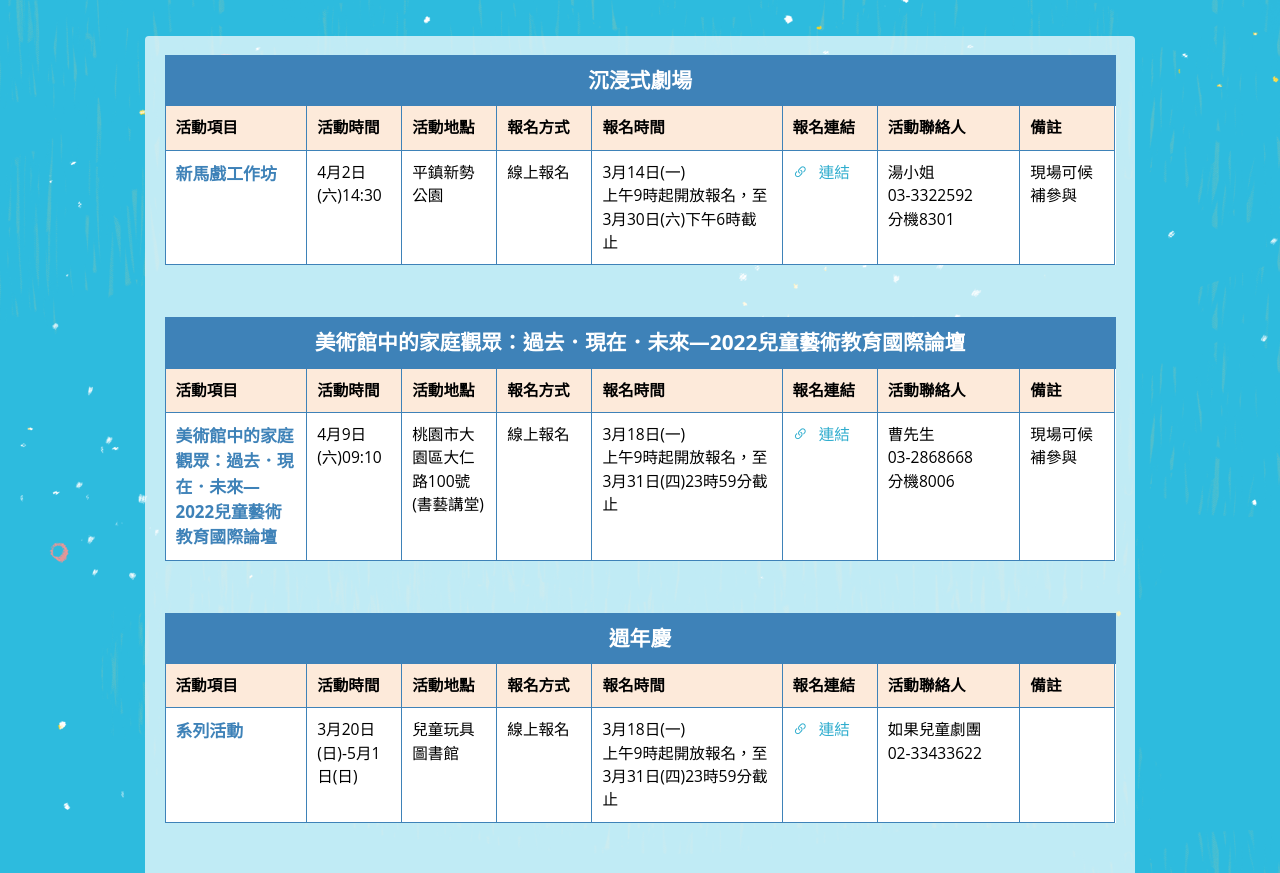
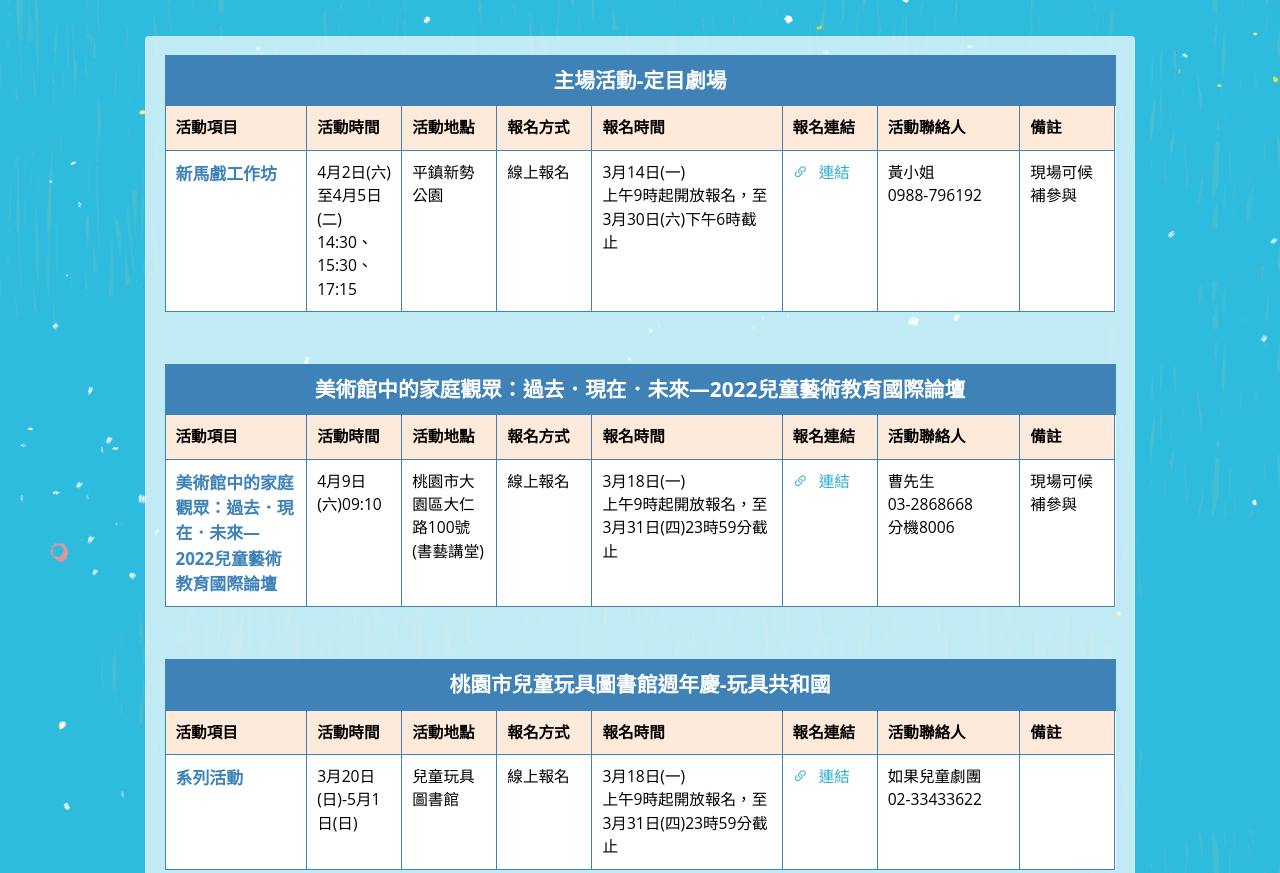
Before and after one commit to SaSaChu/child2022, a plain HTML site: page acinfo.html in a window 1280 px wide. Shown: the part 346-1219 px from the top of the page. Drawn offline with nearby package versions, Linux system fonts and the light colour scheme.

Commit message:
活動報名-4

```diff
--- a/acinfo.html
+++ b/acinfo.html
@@ -115,14 +115,14 @@
       <div class="centBoxs bg-color-w p-4 rounded-3">
         <div class='all_boxs'>
           <!-- 01 -->
-          <div class='tf_boxs to3'>沉浸式劇場</div>
+          <div class='tf_boxs to3'>主場活動-定目劇場</div>
           <div class='table'>
             <div class='tr'>
               <div class='td td3 to3 tl tl3 tll w15' title='活動項目'>
                 <p class="t-text-b">新馬戲工作坊</p>
               </div>
               <div class='td td3 to3 tll w10' title='活動時間'>
-                <p class="t-text">4月2日(六)14:30</p>
+                <p class="t-text">4月2日(六)至4月5日(二)</br>14:30、15:30、17:15</p>
               </div>
               <div class='td td3 to3 tll w10' title='活動地點'>
                 <p class="t-text">平鎮新勢公園</p>
@@ -142,7 +142,7 @@
               </div>
               <div class='td td3 to3 tll w15' title='活動聯絡人'>
                 <p class="t-text">
-                  湯小姐</br>03-3322592</br>分機8301
+                  黃小姐</br>0988-796192
                 </p>
               </div>
               <div class='td td3 to3 tll w10' title='備註'>
@@ -193,7 +193,7 @@
           </div>
 
           <!-- 03 -->
-          <div class='tf_boxs to3 mt-5'>週年慶</div>
+          <div class='tf_boxs to3 mt-5'>桃園市兒童玩具圖書館週年慶-玩具共和國</div>
           <div class='table'>
             <div class='tr'>
               <div class='td td3 to3 tl tl3 tll w15' title='活動項目'>
@@ -472,9 +472,9 @@
                 </p>
               </div>
               <div class='td td3 to3 tll w10' title='報名連結'>
-                <!-- <a class='linkMore' href="https://www.typl.gov.tw/ct.asp?ctNode=1464&mp=1&xItem=255284" target="_blank"><i class="bi bi-link-45deg pe-2"></i>
-                  連結
-                </a> -->
+                <a class='linkMore' href="https://kktix.com/events/goodcompany-01/registrations/new" target="_blank"><i class="bi bi-link-45deg pe-2"></i>
+                  連結
+                </a>
               </div>
               <div class='td td3 to3 tll w15' title='活動聯絡人'>
                 <p class="t-text">
@@ -603,9 +603,9 @@
                 </p>
               </div>
               <div class='td td3 to3 tll w10' title='報名連結'>
-                <!-- <a class='linkMore' href="https://www.typl.gov.tw/ct.asp?ctNode=1464&mp=1&xItem=255284" target="_blank"><i class="bi bi-link-45deg pe-2"></i>
-                  連結
-                </a> -->
+                <a class='linkMore' href="https://www.accupass.com/event/2201041148181603525019" target="_blank"><i class="bi bi-link-45deg pe-2"></i>
+                  連結
+                </a>
               </div>
               <div class='td td3 to3 tll w15' title='活動聯絡人'>
                 <p class="t-text">
```
